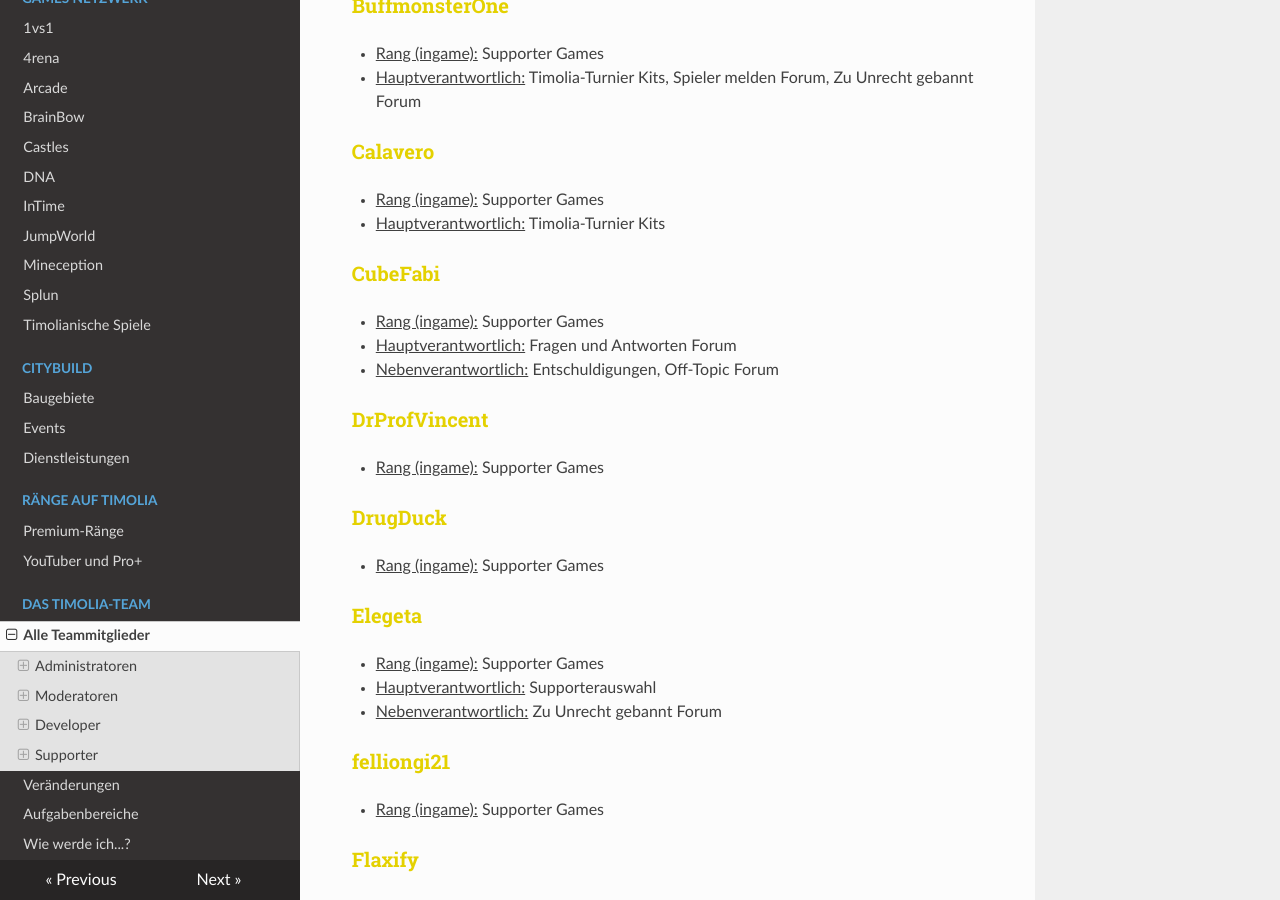
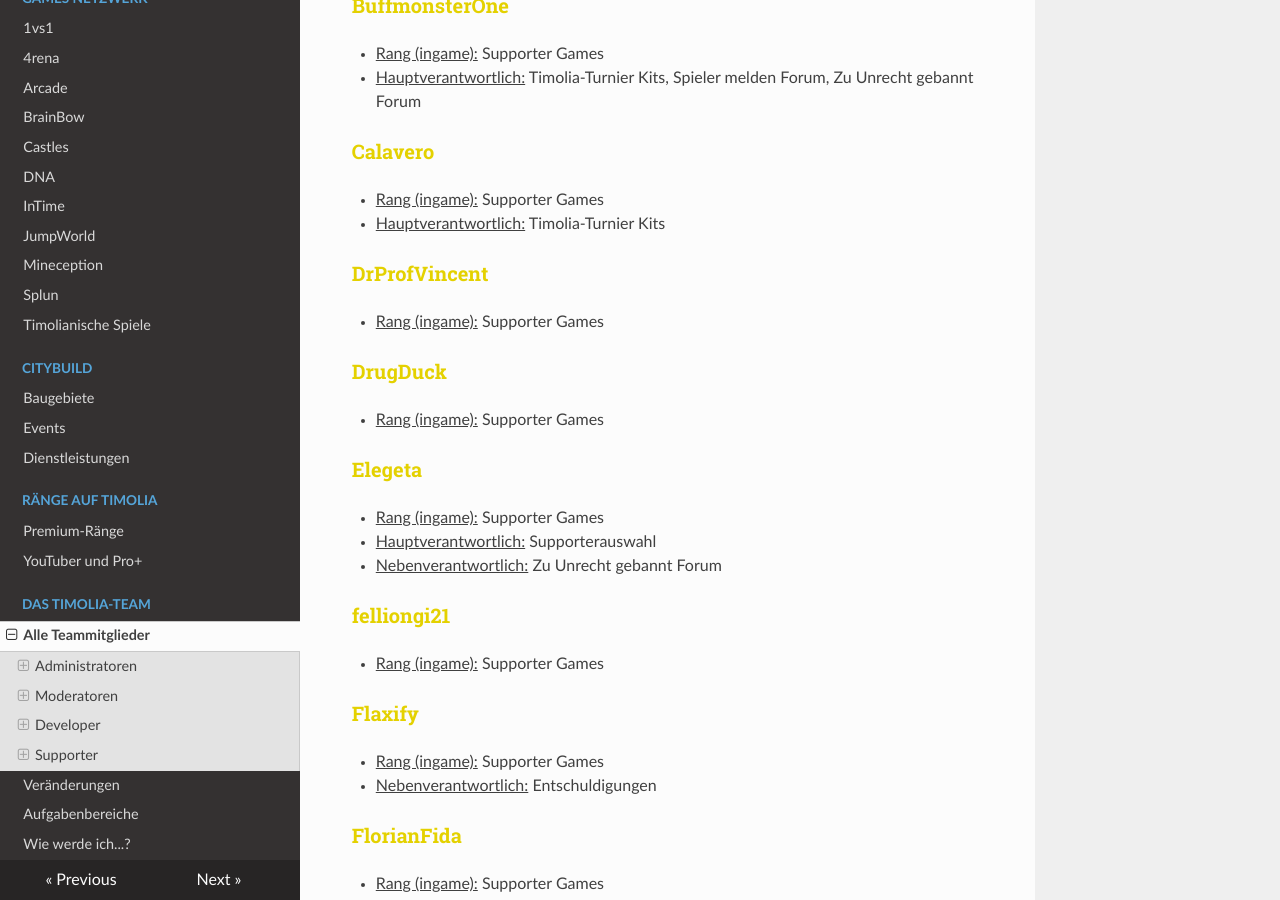
Before and after one commit to TimoliaDE/HowTo, an MkDocs documentation site: the page built from docs/team/members.md, in a window 1280 px wide and 900 px high, scrolled down 4264 px. Built offline with MkDocs 1.6.1, drawn with Linux system fonts in a browser that asks for light colours; nearby versions of some CDN libraries; old or Windows-style settings are respelled for this version of MkDocs.

Commit message:
CubeFabi raus aus dem Team

```diff
--- a/docs/team/members.md
+++ b/docs/team/members.md
@@ -137,11 +137,6 @@ Sie stehen für alle grundlegenden Fragen und Reports zur Verfügung und sind di
 ###<strong><span style="color:#E4D100">Calavero</span></strong>
 - <u>Rang (ingame):</u> Supporter Games
 - <u>Hauptverantwortlich:</u> Timolia-Turnier Kits
-
-###<strong><span style="color:#E4D100">CubeFabi</span></strong>
-- <u>Rang (ingame):</u> Supporter Games
-- <u>Hauptverantwortlich:</u> Fragen und Antworten Forum
-- <u>Nebenverantwortlich:</u> Entschuldigungen, Off-Topic Forum
 
 ###<strong><span style="color:#E4D100">DrProfVincent</span></strong>
 - <u>Rang (ingame):</u> Supporter Games
```
Also changed, not shown: docs/team/changes.md (+1 -0 lines), docs/team/responsibilities.md (+1 -4 lines).
